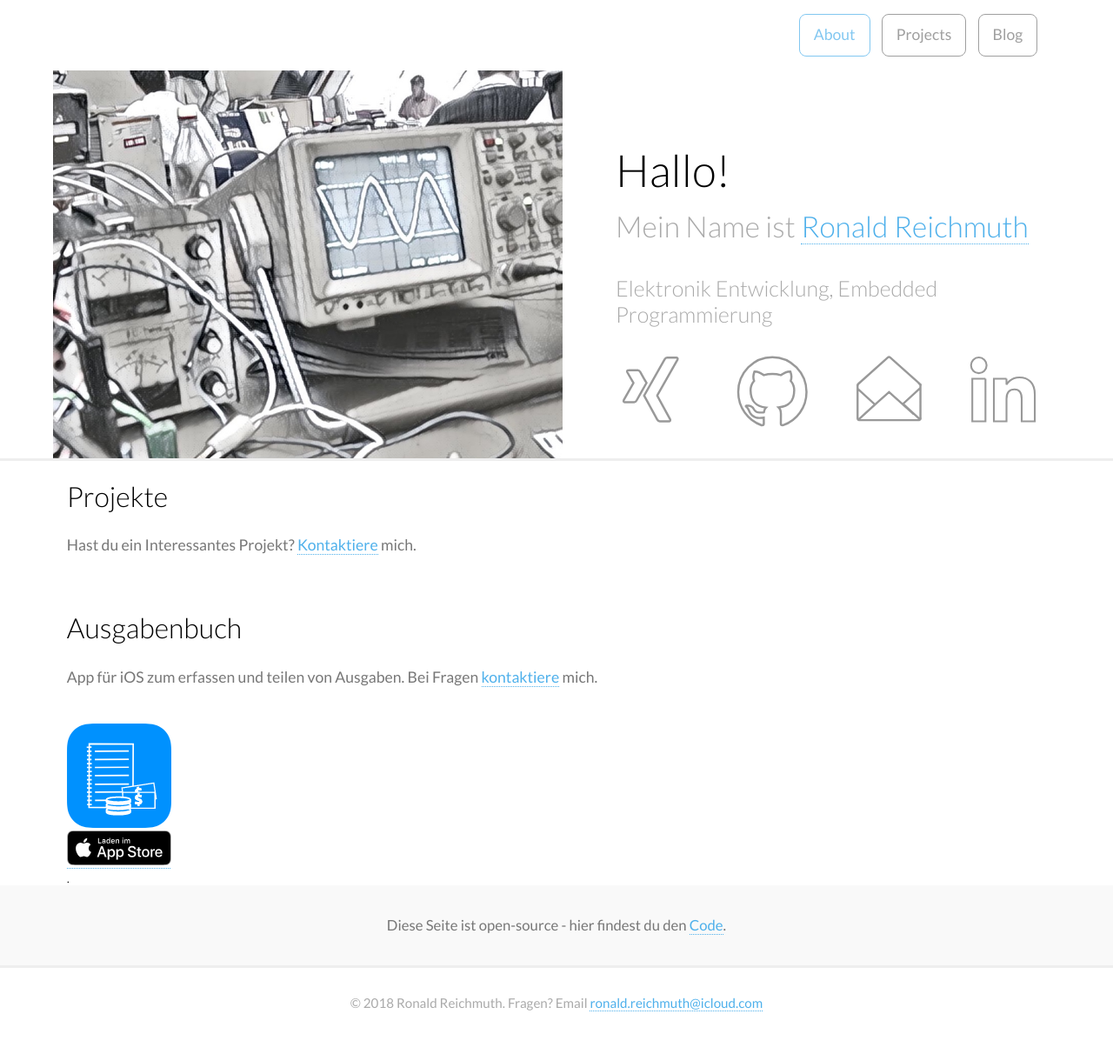
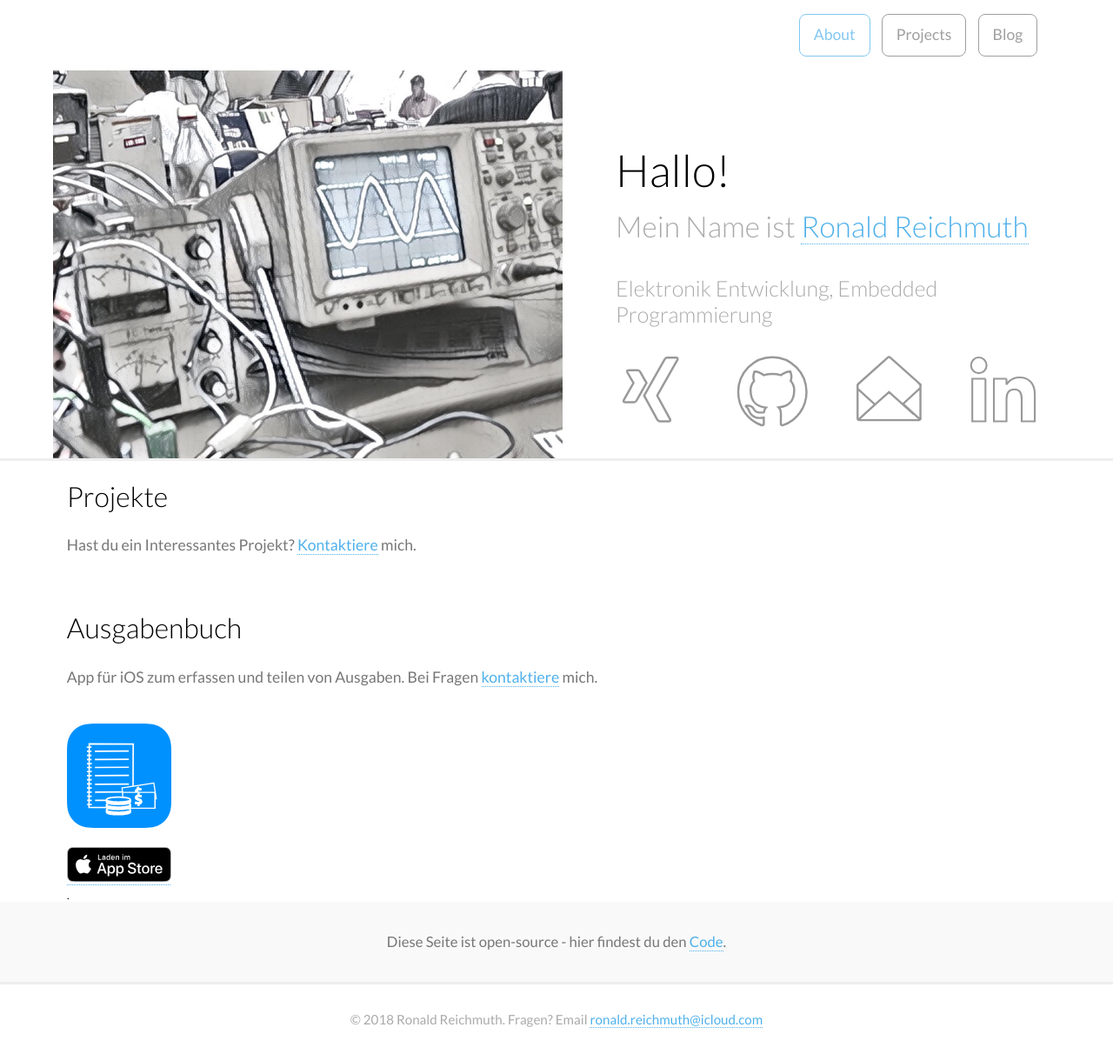
Before and after one commit to ronaldreichmuth/ronaldreichmuth.github.io, a Jekyll site: the page built from projects/index.html, in a window 1280 px wide. Shown: the whole page at 87% size. Built offline with Jekyll 4.4.1, drawn with Linux system fonts in a browser that asks for light colours.

Commit message:
Update index.html

```diff
--- a/projects/index.html
+++ b/projects/index.html
@@ -11,8 +11,8 @@ title: Projekte
 
 <img src="/assets/images/ausgabenbuch.png" />
 <br>
-<a href='https://itunes.apple.com/ch/app/ausgabenbuch/id1366357145?mt=8
-'><object data="/assets/images/App_Store_Badge.svg" type="image/svg+xml"></object></a>
+<br>
+<a href='https://itunes.apple.com/ch/app/ausgabenbuch/id1366357145?mt=8'><object data="/assets/images/App_Store_Badge.svg" type="image/svg+xml"></object></a>
 <br>
 .
 <br>
```
